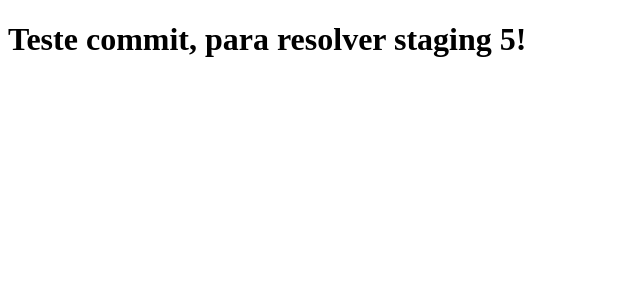
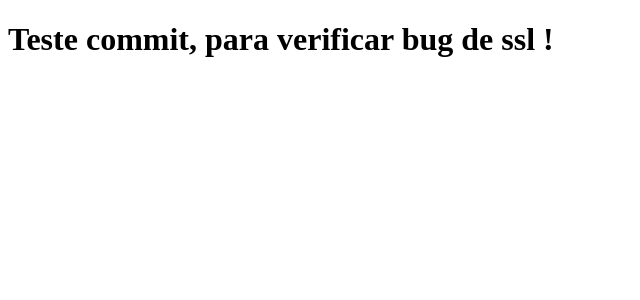
Before and after one commit to NivaldoGoncalves/QualiNet, a Next.js app: page / in a window 1280 px wide. Shown: the top 300 px of the page, without its empty margins (0-640 px from the left). Built offline with nearby package versions, Linux system fonts and the light colour scheme.

Commit message:
fix ssl bug

```diff
--- a/pages/index.js
+++ b/pages/index.js
@@ -1,4 +1,4 @@
 function Home() {
-  return <h1>Teste commit, para resolver staging 5!</h1>;
+  return <h1>Teste commit, para verificar bug de ssl !</h1>;
 }
 export default Home;
```
